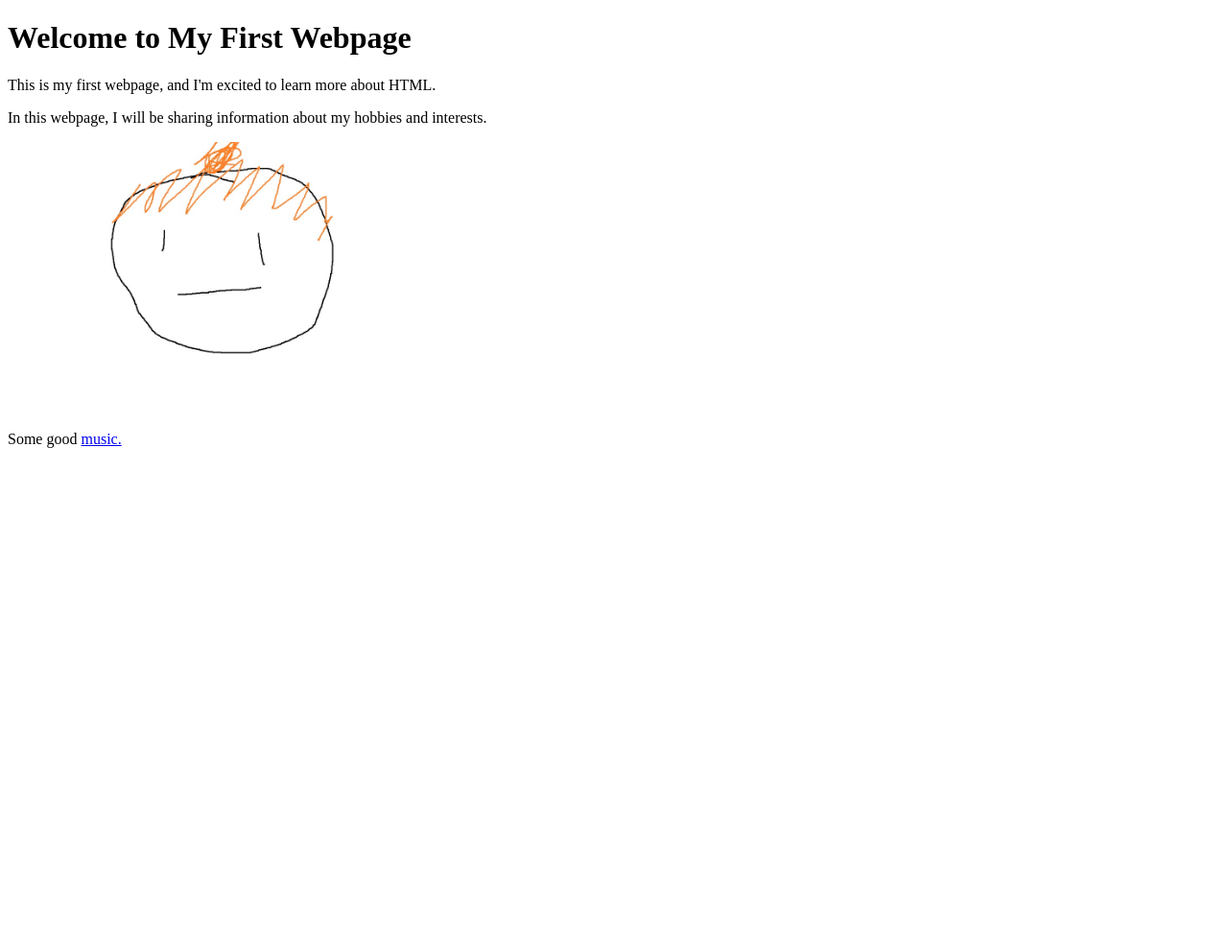
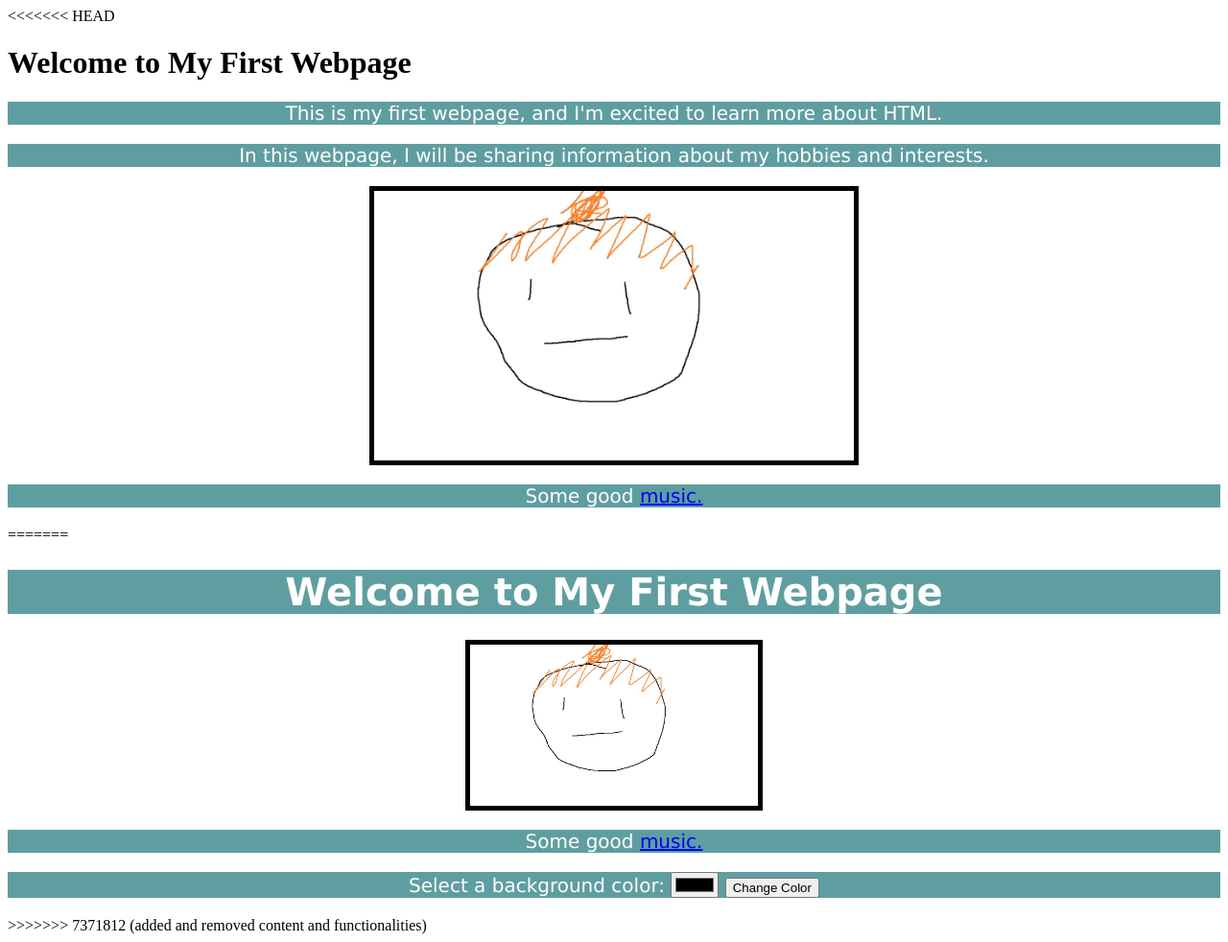
Before and after one commit to corpainen/simple-site, a plain HTML site: page index.html in a window 1280 px wide. Shown: the whole page at 96% size. Before the commit the page ends 800 px from the top, so only its background shows below. Drawn offline with Linux system fonts and the light colour scheme.

Commit message:
fixed index.html issues :wq

```diff
--- a/index.html
+++ b/index.html
@@ -3,6 +3,7 @@
 <head>
     <meta charset="UTF-8">
     <title>My first webpage</title>
+<<<<<<< HEAD
 </head>
 <body>
     <h1>Welcome to My First Webpage</h1>
@@ -12,3 +13,84 @@
     <p>Some good <a href="https://www.youtube.com/watch?v=662JyNLVpxE">music.</a></p>
 </body>
 </html>
+=======
+    <style type="text/css">
+        header{
+        background-color: cadetblue;
+        color: white;
+        text-align: center;
+        font-size: 20px;
+        font-family: Verdana, Geneva, Tahoma, sans-serif;
+        margin-bottom: 20px;
+        }
+        p{
+        background-color: cadetblue;
+        color: white;
+        text-align: center;
+        font-size: 20px;
+        font-family: Verdana, Geneva, Tahoma, sans-serif;
+        margin-bottom: 20px;
+        }
+        img {
+        display: block;
+        margin: 0 auto;
+        border: 5px solid black;
+        }
+        form{
+        background-color: cadetblue;
+        color: white;
+        text-align: center;
+        font-size: 20px;
+        font-family: Verdana, Geneva, Tahoma, sans-serif;
+        margin-bottom: 20px;
+        }
+        body{
+            background-color: white;
+        }
+        .caption {
+        position: absolute;
+        bottom: 0;
+        right: 0;
+        color: white;
+        padding: 5px;
+        }
+        .caption:hover:after {
+        content: "deez nuts";
+        position: absolute;
+        bottom: 20px;
+        right: 0;
+        background-color: black;
+        color: white;
+        padding: 5px;
+        visibility: visible;
+        }
+
+
+        </style>
+</head>
+<body>
+    <header><h1>Welcome to My First Webpage</h1></header>
+
+    <img src="paint-naama.jpg" alt="An image" width="300">
+
+    <p>Some good <a href="https://www.youtube.com/watch?v=662JyNLVpxE">music.</a></p>
+
+    <form>
+        <label for="colorPicker">Select a background color:</label>
+        <input type="color" id="colorPicker" onchange="changeColor()">
+        <button type="button" onclick="changeColor()">Change Color</button>
+    </form>
+
+    <script>
+        function changeColor() {
+    var colorPicker = document.getElementById("colorPicker");
+    var selectedColor = colorPicker.value;
+    document.body.style.backgroundColor = selectedColor;
+    }
+    </script>
+
+    <div class="caption">Hover your mouse over here</div>
+
+</body>
+</html>
+>>>>>>> 7371812 (added and removed content and functionalities)
```
